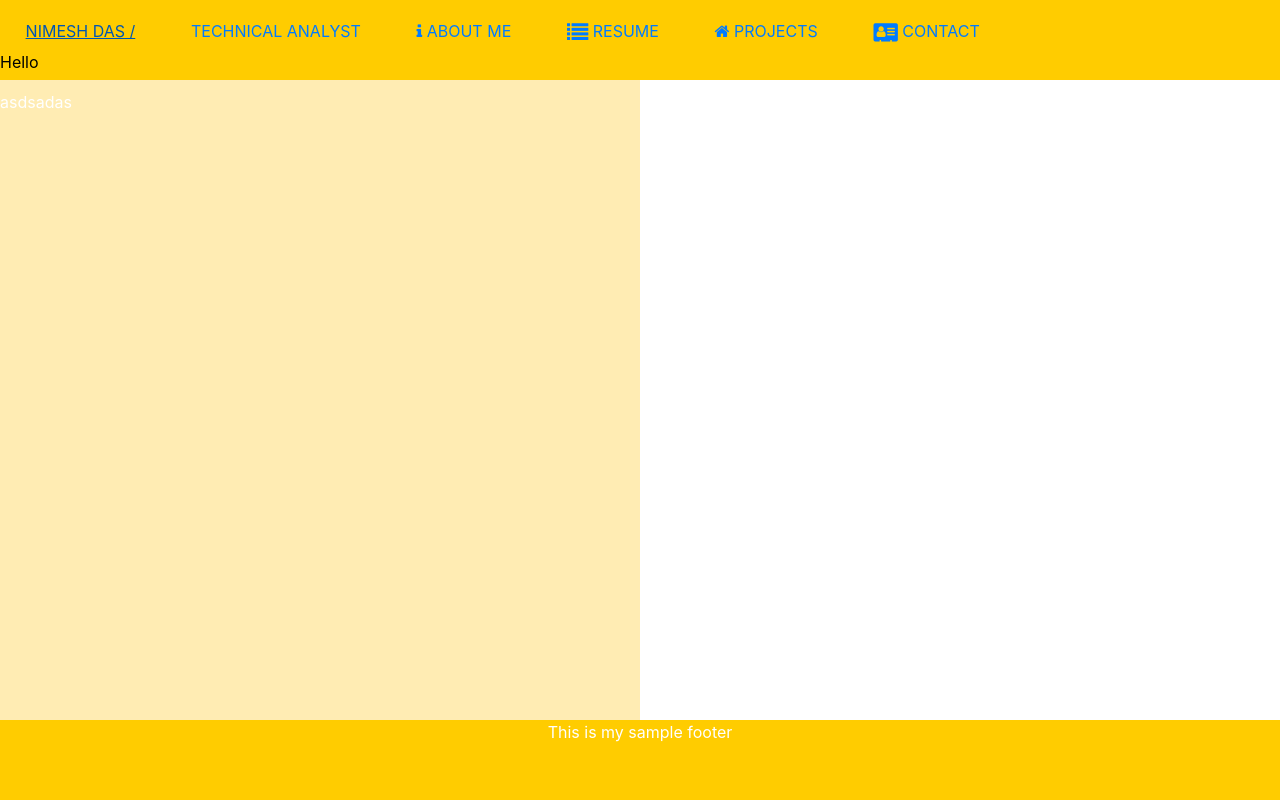
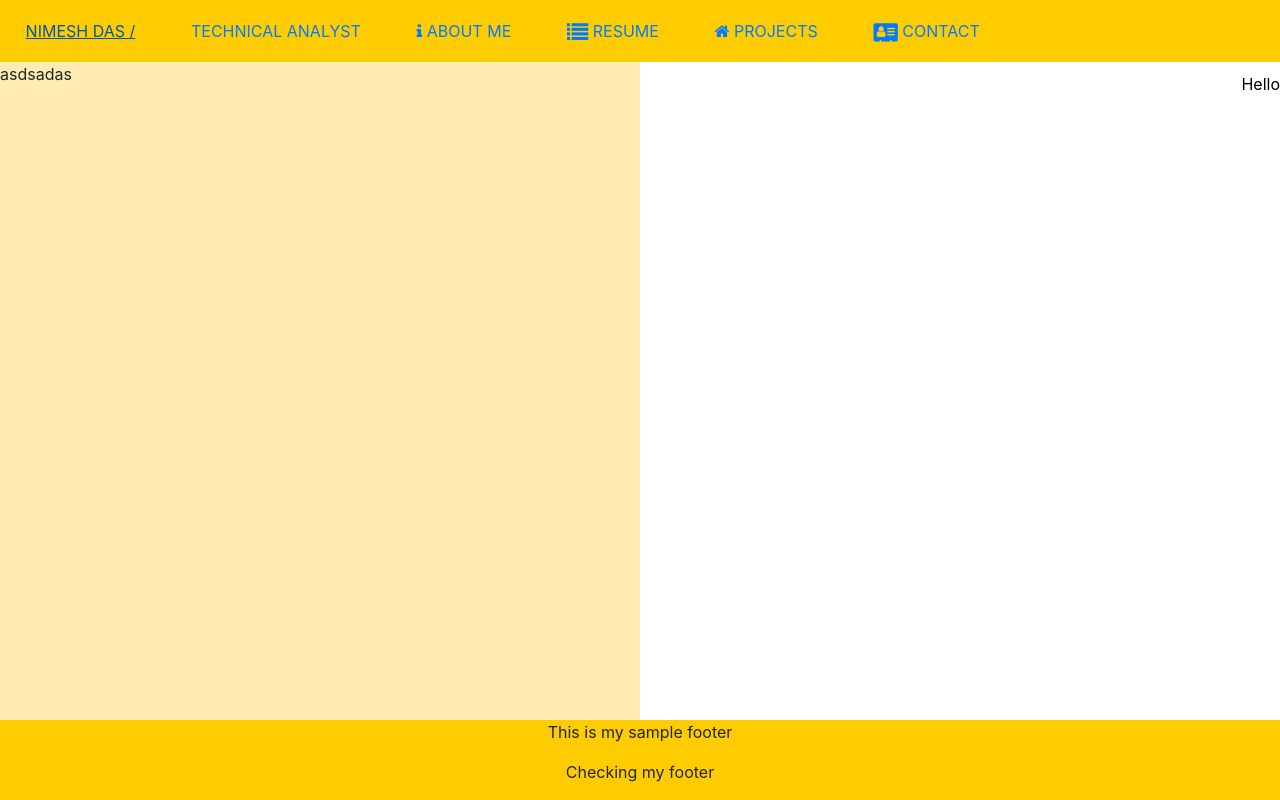
Before and after one commit to nimesh-das/pw, a website: page index.html in a window 1280 px wide. Drawn offline with nearby package versions, Linux system fonts and the light colour scheme.

Commit message:
Grid template

```diff
--- a/css/styles.css
+++ b/css/styles.css
@@ -1,11 +1,11 @@
 /* Pen-specific styles */
-html, body {
+html {
   color: #fff;
   height: 100%;
 }
 
 /* Pattern styles */
-#container {
+body {
   background: linear-gradient(
     to right,
     #ffecb3 0%,
@@ -13,17 +13,19 @@ html, body {
     #FFFFFF 50%,
     #FFFFFF 100%
   );
+  margin: 0;
+  padding: 0;
   height: 100%;
   width: 100%;
-  position: relative;
+  display: grid;
+  grid-template-areas: "header" "main" "footer";
+  grid-template-rows: fit-content(8rem) auto fit-content(8rem);
 }
 
 #header {
-    height: 10%;
     width: 100%;
     background: #ffcc00;
-    top: 0;
-    position: absolute;
+    grid-area: header;
 }
 
 #header a {
@@ -32,7 +34,7 @@ html, body {
 }
 
 #body-container {
-  display: grid;
+  grid-area: main;
 
 }
 
@@ -47,9 +49,8 @@ html, body {
 }
 
 #footer {
-    height: 10%;
     width: 100%;
     background: #ffcc00;
-    position: absolute;
-    bottom: 0;
+    grid-area: footer;
+    text-align: center;
 }
--- a/index.html
+++ b/index.html
@@ -16,7 +16,7 @@
 </head>
 
 
-<div id="container">
+<body>
         <div id="header">
             <a href="#" id="name-ref"> NIMESH DAS / </a>
             <a href="#" id="role-ref"> TECHNICAL ANALYST </a>
@@ -27,7 +27,6 @@
         </div>
 
     <div id="body-container">
-        <p> asdasd </p>
         <div id="text-container-1">
             <p> Hello </p>
         </div>
@@ -35,10 +34,9 @@
     </div>
 
     <div id="footer">
-        <footer class="page-footer text-center">
             <p> This is my sample footer </p>
-        </footer>
+            <p> Checking my footer </p>
     </div>
-</div>
+</body>
 
 </html>
```
